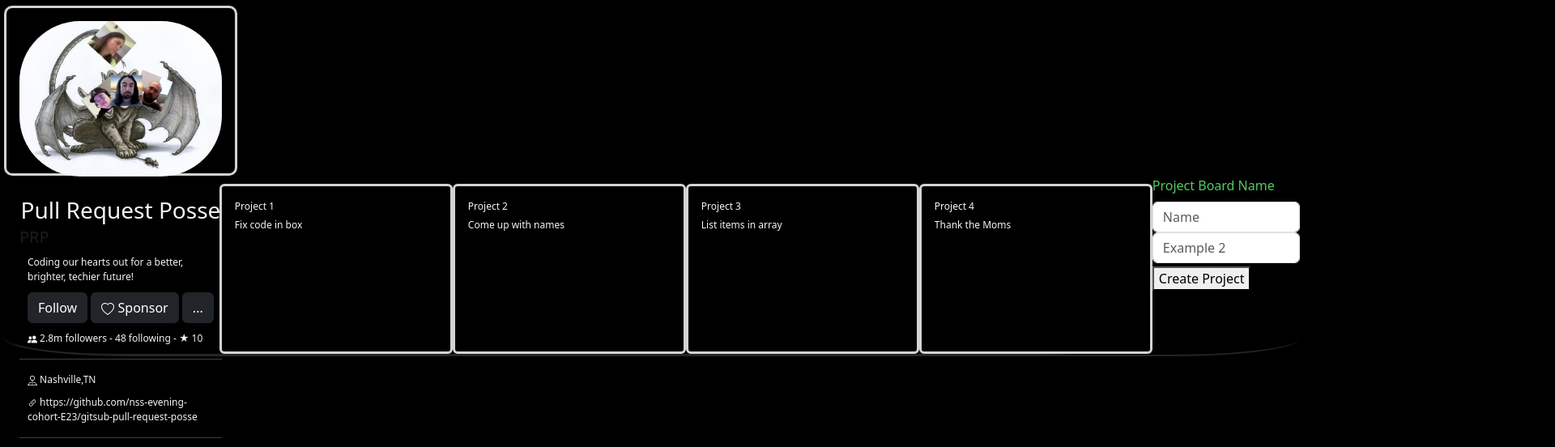
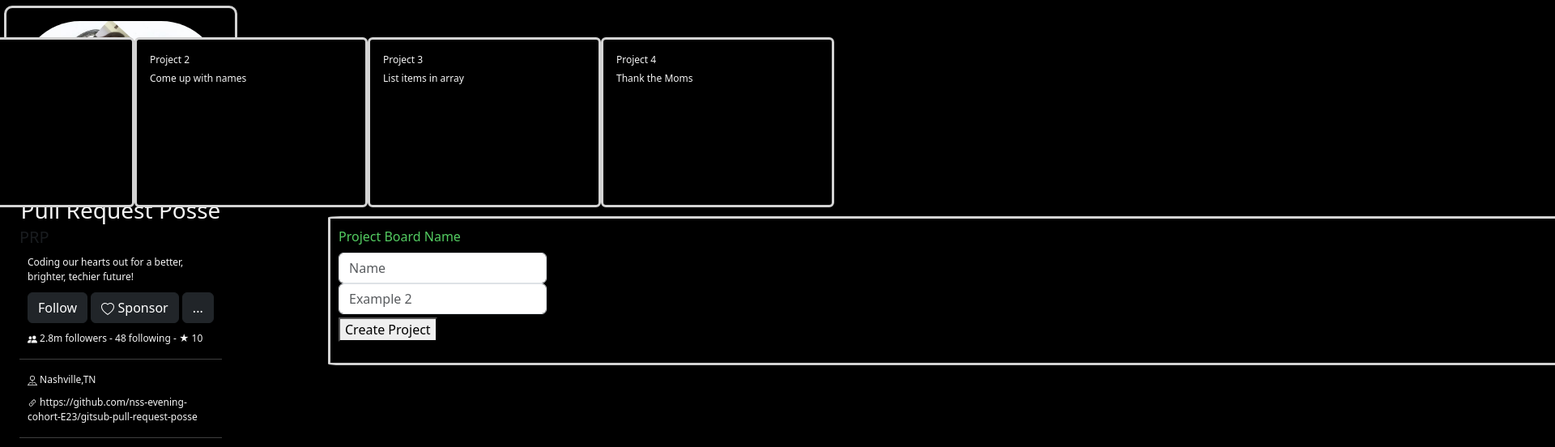
Before and after one commit to nss-evening-cohort-E23/gitsub-pull-request-posse, a plain HTML site: page projects.html in a window 1280 px wide. Shown: the part 64-616 px from the top of the page at 81% size, 1920 px wide, since content can reach past the window. Drawn offline with nearby package versions, Linux system fonts and the light colour scheme.

Commit message:
more css

```diff
--- a/main.css
+++ b/main.css
@@ -141,11 +141,8 @@ p {
 }
 
 .footer {
-  flex-grow: 2;
   margin-top: auto;
   justify-content: space-around;
-  position: absolute;
-  bottom: 0%;
 }
 
 #ftr-links {
@@ -308,14 +305,18 @@ p {
   flex-direction: row;
   width: 100rem;
   background-color: black;
-  border-bottom: 2px solid #21272b;
-  border-radius: 10%;
+  border-bottom: 700px;
+  border-radius: 1%;
+  border: 3px solid lightgray;
+  margin-top: 50px;
+  margin-bottom: 400px;
+  margin-left: 400px;
+  padding: 10px;
 }
 #projectList {
-  display: flex; justify-content: right;
-  flex-direction: row;
-  width: 125rem;
-  background-color: black;
-  border-bottom: 1px solid #21272b;
-  border-radius: 10%;
+  position: absolute;
+  top: 100;
+  right: 250;
+  display: flex; justify-content: center;
+  font-size: larger;
 }
--- a/main.js
+++ b/main.js
@@ -580,7 +580,6 @@ const renderProjectForm = () => {
   renderToDom("createNewProjectForm", form);
 };
 
-// const formButton = document.querySelector("#createNewProjectButton");
 // formButton.addEventListener('click', renderForm);
 const newProject =() => {
   const formSubmission = document.querySelector("#projectForm");
@@ -597,8 +596,6 @@ const newProject =() => {
   };
   formSubmission.addEventListener('submit', createProject);
 };
-
-// form.addEventListener('Create Project', createProject);
 
 // project section above
 
```
